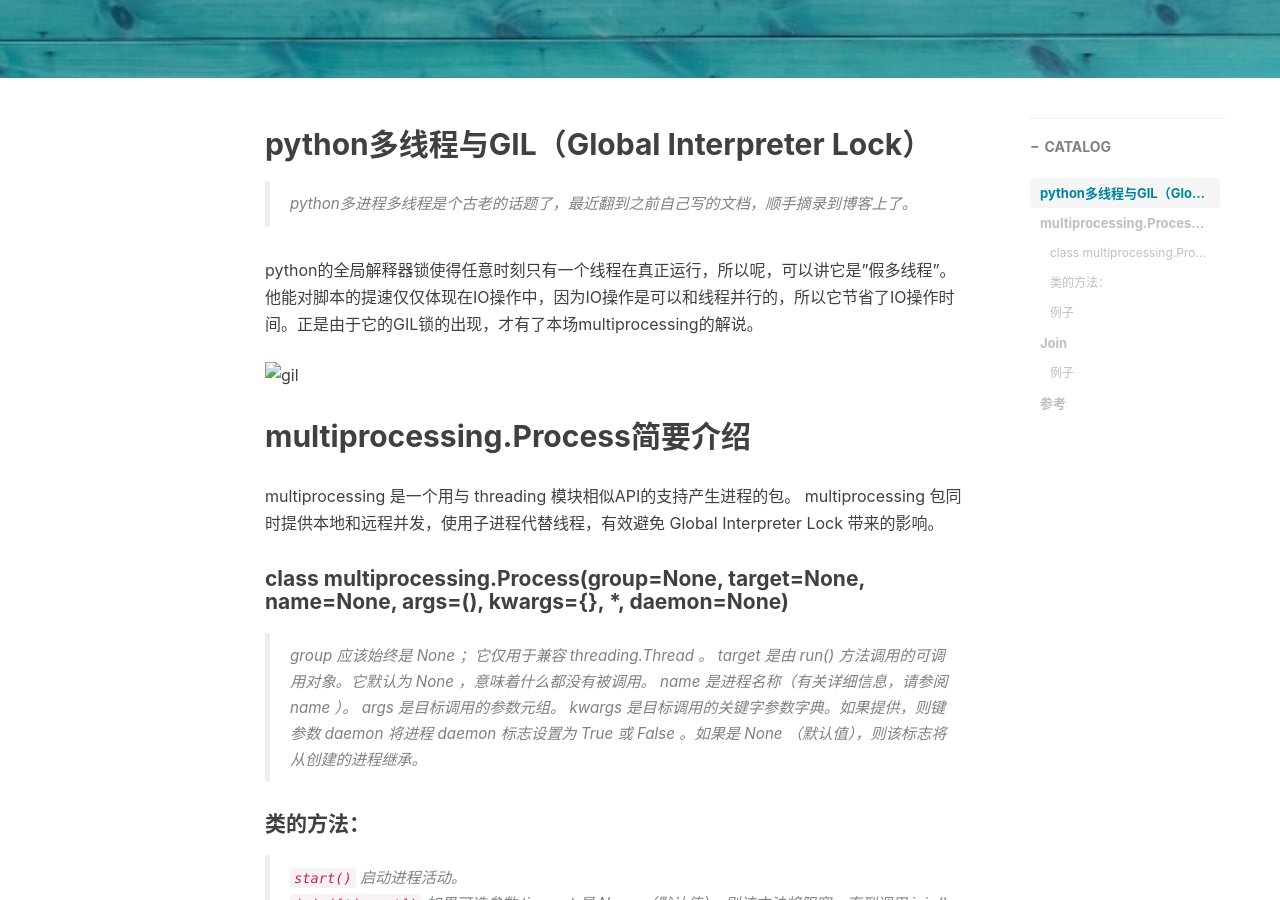
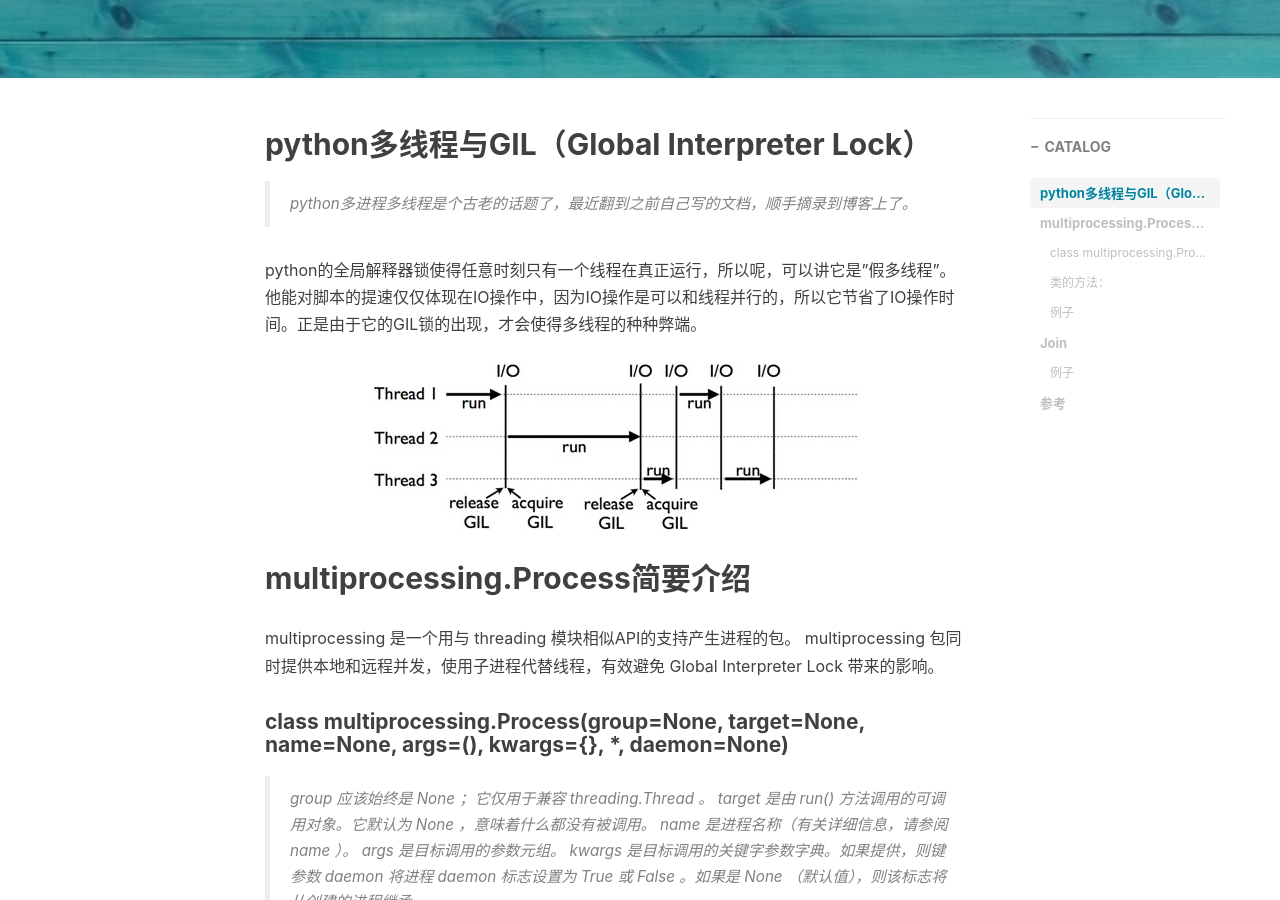
Before and after one commit to zhuxiaoxuhit/zhuxiaoxuhit.github.io, a Jekyll site: the page built from _posts/2020-01-15-PYTHON多进程与MULTIPROCESSING模块.md, in a window 1280 px wide and 900 px high, scrolled down 505 px. Built offline with Jekyll 4.4.1, drawn with Linux system fonts in a browser that asks for light colours; nearby versions of some CDN libraries; comment, search, counter and statistics services are not loaded.

Commit message:
[Modify] mp

```diff
--- a/_posts/2020-01-15-PYTHON多进程与MULTIPROCESSING模块.md
+++ b/_posts/2020-01-15-PYTHON多进程与MULTIPROCESSING模块.md
@@ -18,8 +18,8 @@ tags:
 ## python多线程与GIL（Global Interpreter Lock）
 >python多进程多线程是个古老的话题了，最近翻到之前自己写的文档，顺手摘录到博客上了。
 
-python的全局解释器锁使得任意时刻只有一个线程在真正运行，所以呢，可以讲它是"假多线程"。他能对脚本的提速仅仅体现在IO操作中，因为IO操作是可以和线程并行的，所以它节省了IO操作时间。正是由于它的GIL锁的出现，才有了本场multiprocessing的解说。
-![gil](img/gil.jpg)
+python的全局解释器锁使得任意时刻只有一个线程在真正运行，所以呢，可以讲它是"假多线程"。他能对脚本的提速仅仅体现在IO操作中，因为IO操作是可以和线程并行的，所以它节省了IO操作时间。正是由于它的GIL锁的出现，才会使得多线程的种种弊端。
+![gil](/img/gil.jpg)
 
 ## multiprocessing.Process简要介绍
 multiprocessing 是一个用与 threading 模块相似API的支持产生进程的包。 multiprocessing 包同时提供本地和远程并发，使用子进程代替线程，有效避免 Global Interpreter Lock 带来的影响。
```
Also changed, not shown: 1 other file.
